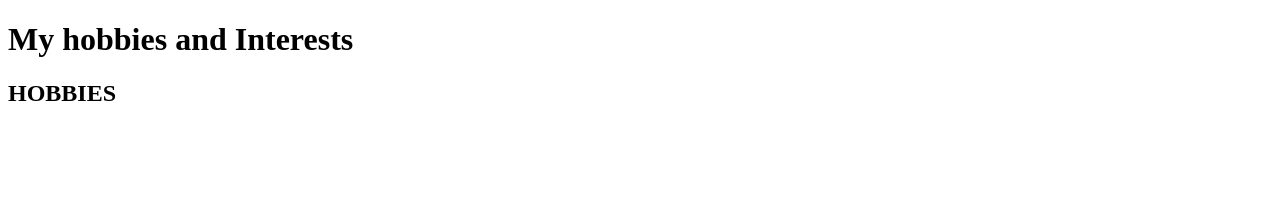
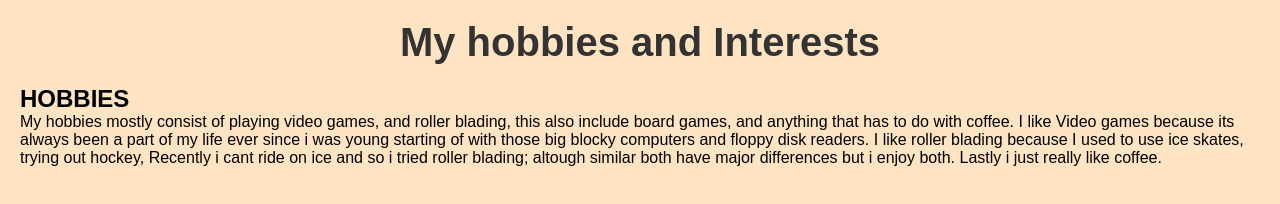
Before and after one commit to Leonard-B-bot/Leonard-B-bot.github.io, a plain HTML site: page hobbies.html in a window 1280 px wide. Drawn offline with Linux system fonts and the light colour scheme.

Commit message:
Ive added more onto the paragraph of my hobbies explaining why i like what i like

```diff
--- a/hobbies.html
+++ b/hobbies.html
@@ -1,6 +1,7 @@
 <!DOCTYPE html>
 <head>
     <title>My Hobbies</title>
+    <link rel="stylesheet" href="style.css">
 </head>
 
 <body>
@@ -10,6 +11,8 @@
 
     <section>
         <h2>HOBBIES</h2>
+        <p> My hobbies mostly consist of playing video games, and roller blading, this also include board games, and anything that has to do with coffee. I like Video games because its always been a part of my life ever since i was young starting of with those big blocky computers and floppy disk readers. I like roller blading because I used to use ice skates, trying out hockey, Recently i cant ride on ice and so i tried roller blading; altough similar both have major differences but i enjoy both. Lastly i just really like coffee.</p>
 
+    <section></section>
     </section>
     </body>
```
